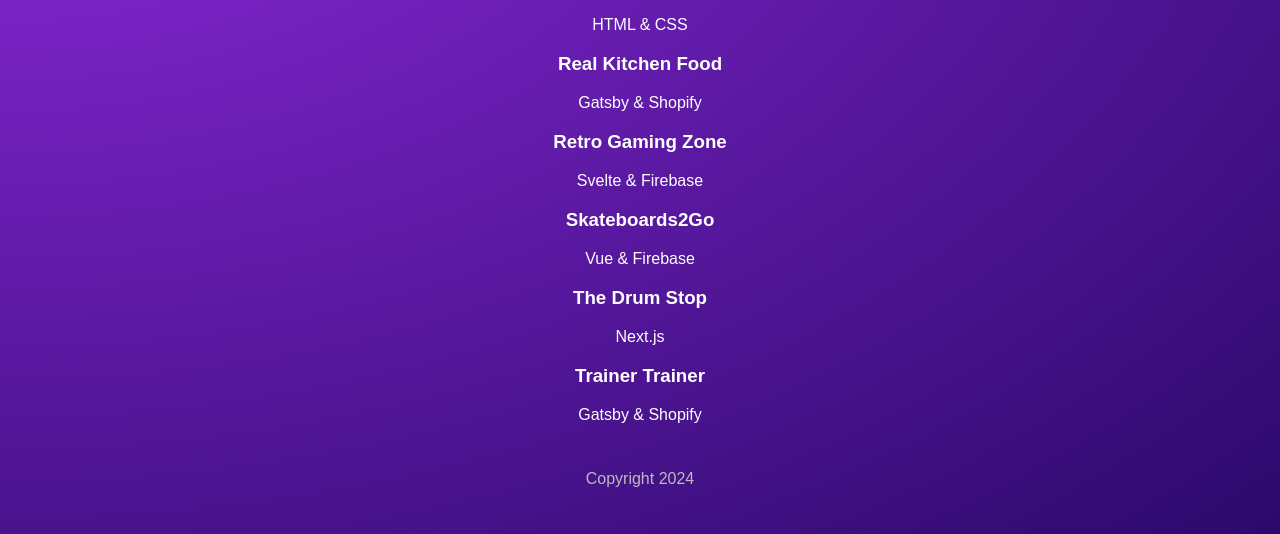
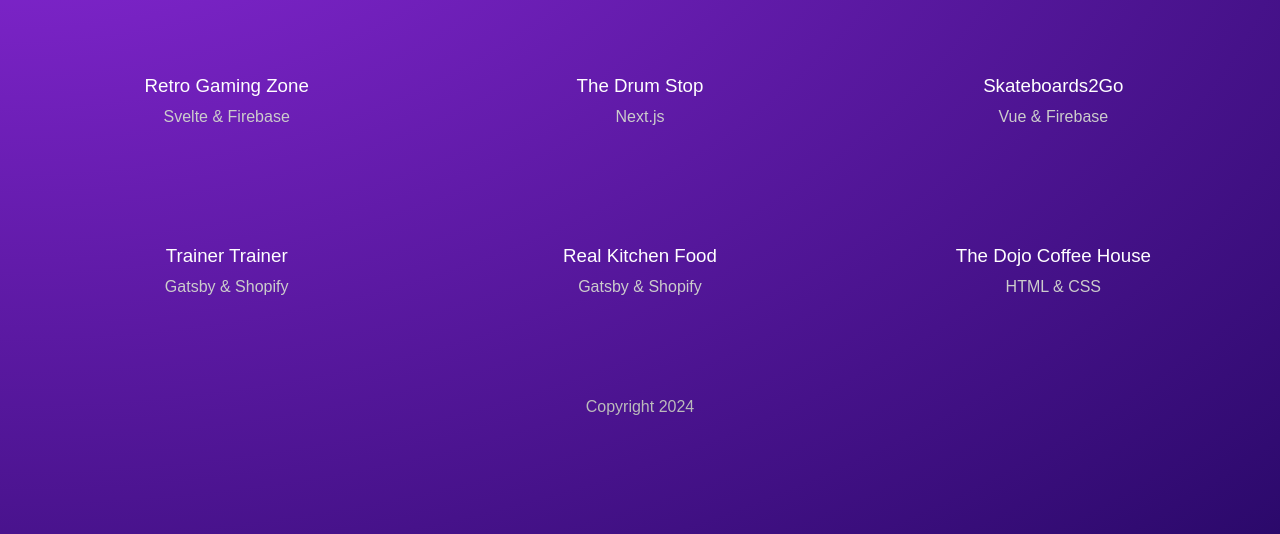
Before and after one commit to ArtemMrdn/-gatsby-template, a Gatsby site: page /projects in a window 1280 px wide. Shown: the part 266-800 px from the top of the page. Built offline with nearby package versions, Linux system fonts and the light colour scheme; Gatsby itself is replaced by a stand-in of ours.

Commit message:
Sorting / Ordering Queries

```diff
--- a/src/pages/projects/index.js
+++ b/src/pages/projects/index.js
@@ -31,8 +31,8 @@
 
 // export page query
 export const query = graphql`
-  query ProjectsPage {
-    allMarkdownRemark {
+  query MyQuery {
+    allMarkdownRemark(sort: { frontmatter: { date: ASC } }) {
       nodes {
         frontmatter {
           slug
--- a/src/projects/dojo-coffee-house.md
+++ b/src/projects/dojo-coffee-house.md
@@ -2,10 +2,11 @@
 title: The Dojo Coffee House
 stack: HTML & CSS
 slug: the-dojo-coffee-house
+date: 2024-07-22T00:00:00+00:00
 ---
 
-Lorem ninja ipsum dolor sit amet, consectetuer adipiscing elit, sed diam nonummy nibh euismod tincidunt ut laoreet dolore magna aliquam erat volutpat. Ut ninja wisi enim ad minim veniam, quis nostrud exerci tation ullamcorper suscipit ninja lobortis nisl ut aliquip ex ea commodo consequat. Duis ninja autem vel eum iriure dolor in hendrerit in vulputate ninja velit esse molestie consequat, vel illum dolore eu feugiat nulla ninja facilisis at vero eros et accumsan et iusto odio dignissim qui blandit praesent luptatum zzril delenit augue duis dolore te feugait nulla facilisi. Nam ninja ipsum liber tempor cum soluta nobis eleifend option congue nihil imperdiet doming id quod mazim placerat facer possim assum. Typi ninja non habent claritatem insitam; est usus legentis in iis qui facit eorum claritatem. Investigationes ninja demonstraverunt lectores legere me lius quod ii legunt saepius. Claritas ninja est etiam processus dynamicus, qui ninja sequitur mutationem consuetudium lectorum. Mirum ninja est notare quam littera gothica, quam nunc putamus parum claram, anteposuerit litterarum formas humanitatis per seacula quarta decima et quinta decima. Eodem ninja ipsum modo typi, qui nunc nobis videntur parum clari, fiant sollemnes in ninja futurum.
+**Lorem ninja ipsum dolor sit amet**, consectetuer adipiscing elit, sed diam nonummy nibh euismod tincidunt ut laoreet dolore magna aliquam erat volutpat. Ut ninja wisi enim ad minim veniam, quis nostrud exerci tation ullamcorper suscipit ninja lobortis nisl ut aliquip ex ea commodo consequat. Duis ninja autem vel eum iriure dolor in hendrerit in vulputate ninja velit esse molestie consequat, vel illum dolore eu feugiat nulla ninja facilisis at vero eros et accumsan et iusto odio dignissim qui blandit praesent luptatum zzril delenit augue duis dolore te feugait nulla facilisi. Nam ninja ipsum liber tempor cum soluta nobis eleifend option congue nihil imperdiet doming id quod mazim placerat facer possim assum. Typi ninja non habent claritatem insitam; est usus legentis in iis qui facit eorum claritatem. Investigationes ninja demonstraverunt lectores legere me lius quod ii legunt saepius. Claritas ninja est etiam processus dynamicus, qui ninja sequitur mutationem consuetudium lectorum. Mirum ninja est notare quam littera gothica, quam nunc putamus parum claram, anteposuerit litterarum formas humanitatis per seacula quarta decima et quinta decima. Eodem ninja ipsum modo typi, qui nunc nobis videntur parum clari, fiant sollemnes in ninja futurum.
 
-### Lorem ninja ipsum dolor
+#### Lorem ninja ipsum dolor
 
 Lorem ninja ipsum dolor sit amet, consectetuer adipiscing elit, sed diam nonummy nibh euismod tincidunt ut laoreet dolore magna aliquam erat volutpat. Ut ninja wisi enim ad minim veniam, quis nostrud exerci tation ullamcorper suscipit ninja lobortis nisl ut aliquip ex ea commodo consequat. Duis ninja autem vel eum iriure dolor in hendrerit in vulputate ninja velit esse molestie consequat, vel illum dolore eu feugiat nulla ninja facilisis at vero eros et accumsan et iusto odio dignissim qui blandit praesent luptatum zzril delenit augue duis dolore te feugait nulla facilisi. Nam ninja ipsum liber tempor cum soluta nobis eleifend option congue nihil imperdiet doming id quod mazim placerat facer possim assum. Typi ninja non habent claritatem insitam; est usus legentis in iis qui facit eorum claritatem. Investigationes ninja demonstraverunt lectores legere me lius quod ii legunt saepius. Claritas ninja est etiam processus dynamicus, qui ninja sequitur mutationem consuetudium lectorum. Mirum ninja est notare quam littera gothica, quam nunc putamus parum claram, anteposuerit litterarum formas humanitatis per seacula quarta decima et quinta decima. Eodem ninja ipsum modo typi, qui nunc nobis videntur parum clari, fiant sollemnes in ninja futurum.
--- a/src/projects/real-kitchen-food.md
+++ b/src/projects/real-kitchen-food.md
@@ -2,6 +2,7 @@
 title: Real Kitchen Food
 stack: Gatsby & Shopify
 slug: real-kitchen-food
+date: 2024-07-12T00:00:00+00:00
 ---
 
 Lorem ninja ipsum dolor sit amet, consectetuer adipiscing elit, sed diam nonummy nibh euismod tincidunt ut laoreet dolore magna aliquam erat volutpat. Ut ninja wisi enim ad minim veniam, quis nostrud exerci tation ullamcorper suscipit ninja lobortis nisl ut aliquip ex ea commodo consequat. Duis ninja autem vel eum iriure dolor in hendrerit in vulputate ninja velit esse molestie consequat, vel illum dolore eu feugiat nulla ninja facilisis at vero eros et accumsan et iusto odio dignissim qui blandit praesent luptatum zzril delenit augue duis dolore te feugait nulla facilisi. Nam ninja ipsum liber tempor cum soluta nobis eleifend option congue nihil imperdiet doming id quod mazim placerat facer possim assum. Typi ninja non habent claritatem insitam; est usus legentis in iis qui facit eorum claritatem. Investigationes ninja demonstraverunt lectores legere me lius quod ii legunt saepius. Claritas ninja est etiam processus dynamicus, qui ninja sequitur mutationem consuetudium lectorum. Mirum ninja est notare quam littera gothica, quam nunc putamus parum claram, anteposuerit litterarum formas humanitatis per seacula quarta decima et quinta decima. Eodem ninja ipsum modo typi, qui nunc nobis videntur parum clari, fiant sollemnes in ninja futurum.
--- a/src/projects/retro-gaming-zone.md
+++ b/src/projects/retro-gaming-zone.md
@@ -2,6 +2,7 @@
 title: Retro Gaming Zone
 stack: Svelte & Firebase
 slug: retro-gaming-zone
+date: 2024-07-02T00:00:00+00:00
 ---
 
 Lorem ninja ipsum dolor sit amet, consectetuer adipiscing elit, sed diam nonummy nibh euismod tincidunt ut laoreet dolore magna aliquam erat volutpat. Ut ninja wisi enim ad minim veniam, quis nostrud exerci tation ullamcorper suscipit ninja lobortis nisl ut aliquip ex ea commodo consequat. Duis ninja autem vel eum iriure dolor in hendrerit in vulputate ninja velit esse molestie consequat, vel illum dolore eu feugiat nulla ninja facilisis at vero eros et accumsan et iusto odio dignissim qui blandit praesent luptatum zzril delenit augue duis dolore te feugait nulla facilisi. Nam ninja ipsum liber tempor cum soluta nobis eleifend option congue nihil imperdiet doming id quod mazim placerat facer possim assum. Typi ninja non habent claritatem insitam; est usus legentis in iis qui facit eorum claritatem. Investigationes ninja demonstraverunt lectores legere me lius quod ii legunt saepius. Claritas ninja est etiam processus dynamicus, qui ninja sequitur mutationem consuetudium lectorum. Mirum ninja est notare quam littera gothica, quam nunc putamus parum claram, anteposuerit litterarum formas humanitatis per seacula quarta decima et quinta decima. Eodem ninja ipsum modo typi, qui nunc nobis videntur parum clari, fiant sollemnes in ninja futurum.
--- a/src/projects/skateboards2go.md
+++ b/src/projects/skateboards2go.md
@@ -2,6 +2,7 @@
 title: Skateboards2Go
 stack: Vue & Firebase
 slug: skateboards-to-go
+date: 2024-07-04T00:00:00+00:00
 ---
 
 Lorem ninja ipsum dolor sit amet, consectetuer adipiscing elit, sed diam nonummy nibh euismod tincidunt ut laoreet dolore magna aliquam erat volutpat. Ut ninja wisi enim ad minim veniam, quis nostrud exerci tation ullamcorper suscipit ninja lobortis nisl ut aliquip ex ea commodo consequat. Duis ninja autem vel eum iriure dolor in hendrerit in vulputate ninja velit esse molestie consequat, vel illum dolore eu feugiat nulla ninja facilisis at vero eros et accumsan et iusto odio dignissim qui blandit praesent luptatum zzril delenit augue duis dolore te feugait nulla facilisi. Nam ninja ipsum liber tempor cum soluta nobis eleifend option congue nihil imperdiet doming id quod mazim placerat facer possim assum. Typi ninja non habent claritatem insitam; est usus legentis in iis qui facit eorum claritatem. Investigationes ninja demonstraverunt lectores legere me lius quod ii legunt saepius. Claritas ninja est etiam processus dynamicus, qui ninja sequitur mutationem consuetudium lectorum. Mirum ninja est notare quam littera gothica, quam nunc putamus parum claram, anteposuerit litterarum formas humanitatis per seacula quarta decima et quinta decima. Eodem ninja ipsum modo typi, qui nunc nobis videntur parum clari, fiant sollemnes in ninja futurum.
--- a/src/projects/the-drum-stop.md
+++ b/src/projects/the-drum-stop.md
@@ -2,6 +2,7 @@
 title: The Drum Stop
 stack: Next.js
 slug: the-drum-stop
+date: 2024-07-03T00:00:00+00:00
 ---
 
 Lorem ninja ipsum dolor sit amet, consectetuer adipiscing elit, sed diam nonummy nibh euismod tincidunt ut laoreet dolore magna aliquam erat volutpat. Ut ninja wisi enim ad minim veniam, quis nostrud exerci tation ullamcorper suscipit ninja lobortis nisl ut aliquip ex ea commodo consequat. Duis ninja autem vel eum iriure dolor in hendrerit in vulputate ninja velit esse molestie consequat, vel illum dolore eu feugiat nulla ninja facilisis at vero eros et accumsan et iusto odio dignissim qui blandit praesent luptatum zzril delenit augue duis dolore te feugait nulla facilisi. Nam ninja ipsum liber tempor cum soluta nobis eleifend option congue nihil imperdiet doming id quod mazim placerat facer possim assum. Typi ninja non habent claritatem insitam; est usus legentis in iis qui facit eorum claritatem. Investigationes ninja demonstraverunt lectores legere me lius quod ii legunt saepius. Claritas ninja est etiam processus dynamicus, qui ninja sequitur mutationem consuetudium lectorum. Mirum ninja est notare quam littera gothica, quam nunc putamus parum claram, anteposuerit litterarum formas humanitatis per seacula quarta decima et quinta decima. Eodem ninja ipsum modo typi, qui nunc nobis videntur parum clari, fiant sollemnes in ninja futurum.
--- a/src/projects/trainer-trainer.md
+++ b/src/projects/trainer-trainer.md
@@ -2,6 +2,7 @@
 title: Trainer Trainer
 stack: Gatsby & Shopify
 slug: trainer-trainer
+date: 2024-07-07T00:00:00+00:00
 ---
 
 Lorem ninja ipsum dolor sit amet, consectetuer adipiscing elit, sed diam nonummy nibh euismod tincidunt ut laoreet dolore magna aliquam erat volutpat. Ut ninja wisi enim ad minim veniam, quis nostrud exerci tation ullamcorper suscipit ninja lobortis nisl ut aliquip ex ea commodo consequat. Duis ninja autem vel eum iriure dolor in hendrerit in vulputate ninja velit esse molestie consequat, vel illum dolore eu feugiat nulla ninja facilisis at vero eros et accumsan et iusto odio dignissim qui blandit praesent luptatum zzril delenit augue duis dolore te feugait nulla facilisi. Nam ninja ipsum liber tempor cum soluta nobis eleifend option congue nihil imperdiet doming id quod mazim placerat facer possim assum. Typi ninja non habent claritatem insitam; est usus legentis in iis qui facit eorum claritatem. Investigationes ninja demonstraverunt lectores legere me lius quod ii legunt saepius. Claritas ninja est etiam processus dynamicus, qui ninja sequitur mutationem consuetudium lectorum. Mirum ninja est notare quam littera gothica, quam nunc putamus parum claram, anteposuerit litterarum formas humanitatis per seacula quarta decima et quinta decima. Eodem ninja ipsum modo typi, qui nunc nobis videntur parum clari, fiant sollemnes in ninja futurum.
--- a/src/styles/projects.module.css
+++ b/src/styles/projects.module.css
@@ -1,12 +1,30 @@
 .portfolio {
-    text-align: center;
+  text-align: center;
 }
-.portfolio > h2{
- font-size: 3em;
- margin-top: 80px;
+.portfolio > h2 {
+  font-size: 3em;
+  margin-top: 80px;
 }
 
 .portfolio > h3 {
-    font-size: 2em;
-    font-weight: 400;
+  font-size: 2em;
+  font-weight: 400;
 }
+
+.projects {
+  display: grid;
+  grid-template-columns: 1fr 1fr 1fr;
+  grid-gap: 80px;
+  margin: 80px 20px;
+}
+
+.projects h3 {
+  text-align: center;
+  margin: 20px auto 8px;
+  font-weight: 500;
+}
+
+.projects p {
+  color: #ccc;
+  margin-top: 4px;
+}
```
